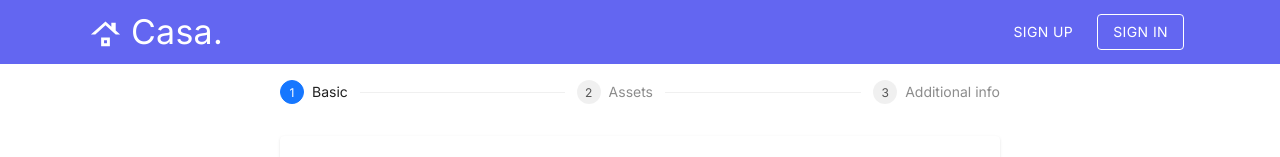
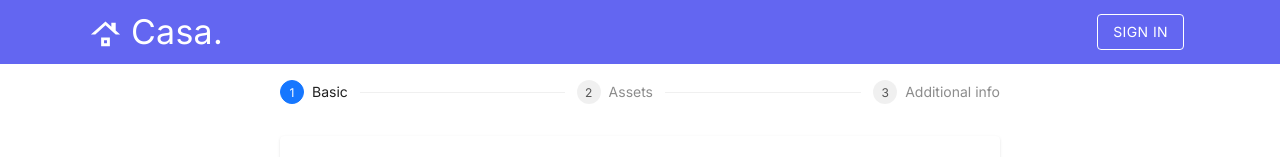
Before and after one commit to gaagul/CASA, a React (Vite) app: page /add in a window 1280 px wide. Shown: the top 157 px of the page. Built offline with nearby package versions, Linux system fonts and the light colour scheme.

Commit message:
Deleted Sign Up button

```diff
--- a/src/components/Navbar.jsx
+++ b/src/components/Navbar.jsx
@@ -31,9 +31,7 @@ const Navbar = () => {
             <AvatarMenu />
           ) : (
             <Box className="block">
-              <Link to="/signup">
-                <Button className="!mx-2 !text-white">Sign Up</Button>
-              </Link>
+
               <Link to="/login">
                 <Button
                   className="!mx-2 !border-white !text-white"
```
